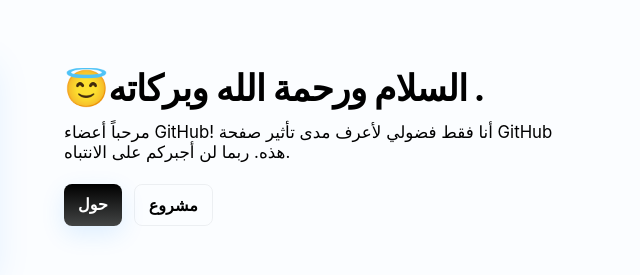
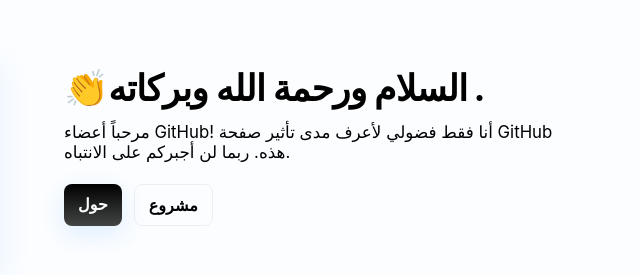
Before and after one commit to razindra/razindra.github.io, a plain HTML site: page index.html in a window 1280 px wide. Shown: the part 249-524 px from the top of the page, 492-1132 px from the left. Drawn offline with Linux system fonts and the light colour scheme.

Commit message:
Update index.html

```diff
--- a/index.html
+++ b/index.html
@@ -23,7 +23,7 @@
       </figure>
 
       <div class="intro">
-        <h1 class="title">😇السلام ورحمة الله وبركاته<span class="dot">.</span></h1>
+        <h1 class="title">👏السلام ورحمة الله وبركاته<span class="dot">.</span></h1>
         <p class="subtitle">مرحباً أعضاء GitHub! أنا فقط فضولي لأعرف مدى تأثير صفحة GitHub هذه. ربما لن أجبركم على الانتباه.</p>
 
         <div class="ctas">
```
